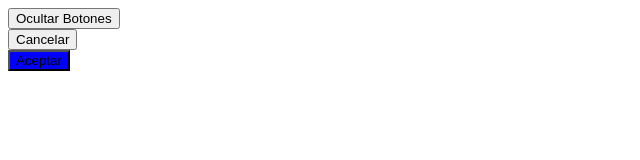
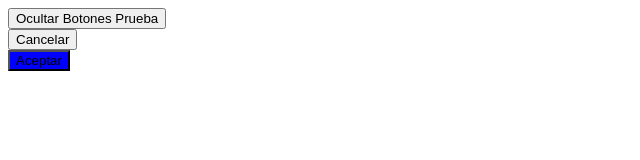
Before and after one commit to Misnar21/RepositorioPureba, a plain HTML site: page Bosquejo/index.html in a window 1280 px wide. Shown: the whole page, without its empty margins (0-640 px from the left). Drawn offline with Linux system fonts and the light colour scheme.

Commit message:
Segundo Commit

```diff
--- a/Bosquejo/index.html
+++ b/Bosquejo/index.html
@@ -2,7 +2,7 @@
 <div class="row">
     <div class="col-4">
         <button onclick="ocultarBotones()" class="botonCancelar" name="boton2" id="boton2">
-            Ocultar Botones
+            Ocultar Botones Prueba
         </button>
     </div>
 
```
